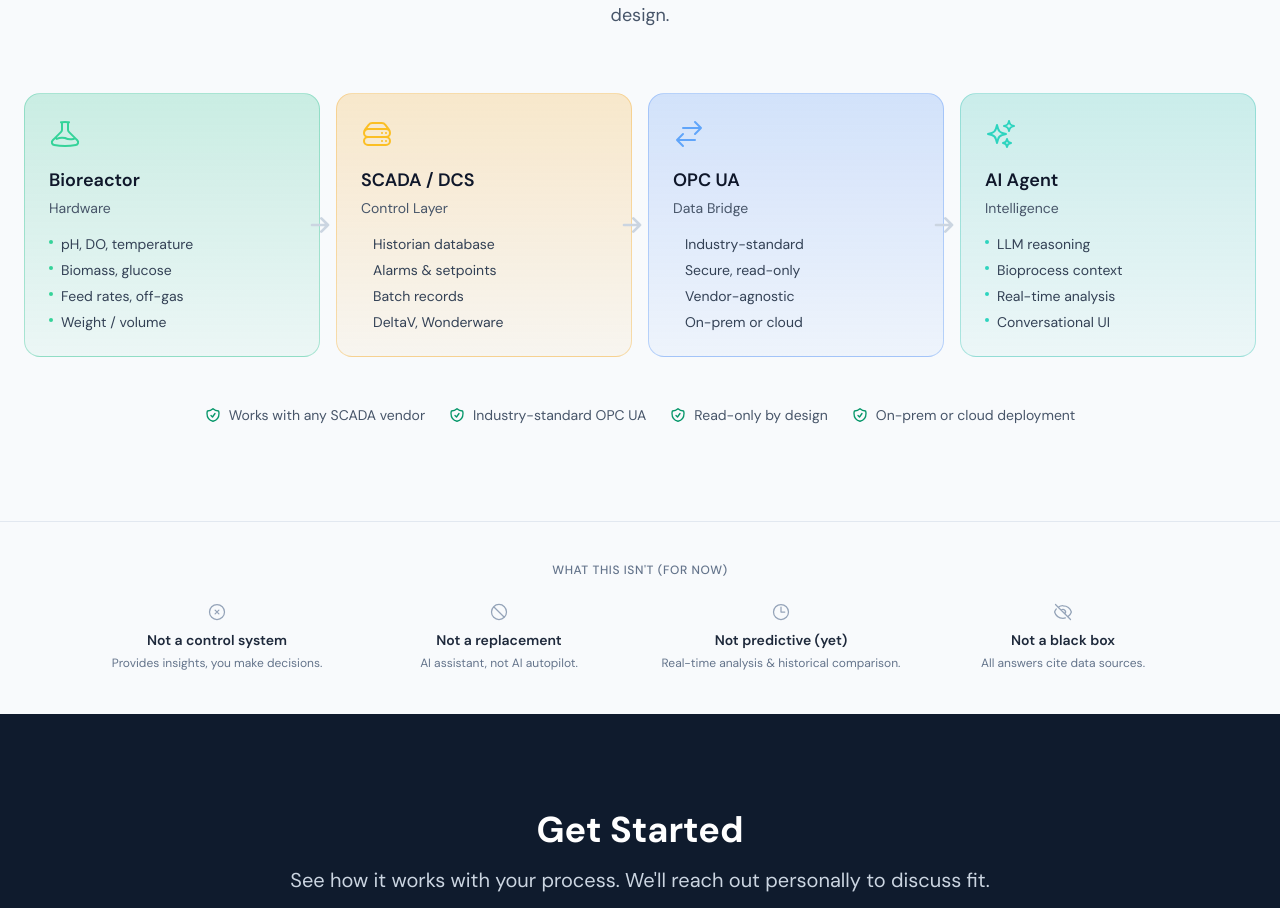
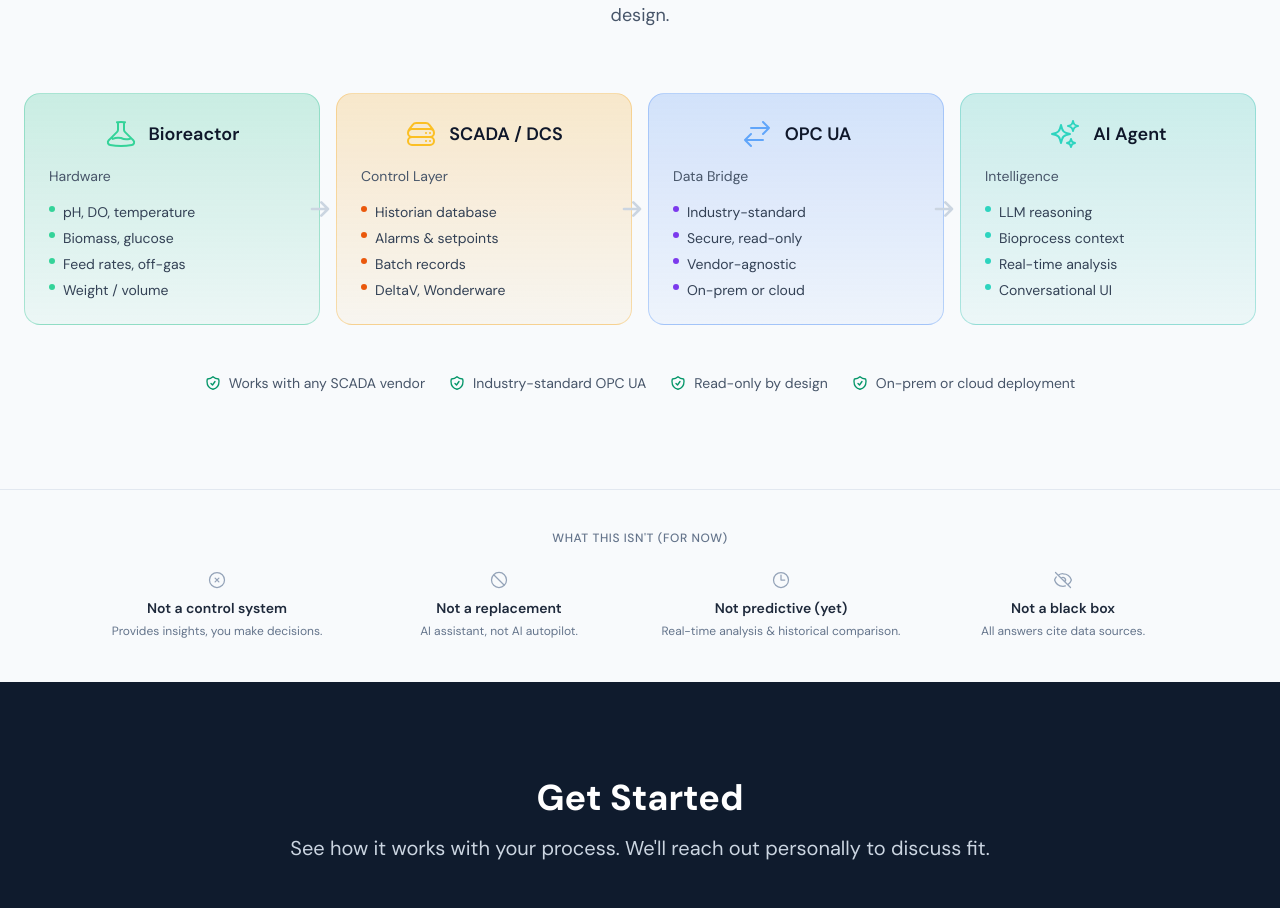
Before and after one commit to eyal-algocell/bioreactorai_landing_page, a Next.js app: page / in a window 1280 px wide. Shown: the part 3084-3992 px from the top of the page. Built offline with nearby package versions, Linux system fonts and the light colour scheme.

Commit message:
fix(architecture): icon+title centered, uniform bullet sizes, spacing

```diff
--- a/components/Architecture.tsx
+++ b/components/Architecture.tsx
@@ -7,6 +7,8 @@ const layers = [
     color: 'from-emerald-500/20 to-emerald-500/5',
     borderColor: 'border-emerald-500/30',
     iconColor: 'text-emerald-400',
+    bulletColor: 'bg-emerald-400',
+    bulletSize: 'w-1.5 h-1.5',
     icon: (
       <svg className="w-8 h-8" fill="none" viewBox="0 0 24 24" stroke="currentColor" strokeWidth={1.5}>
         <path strokeLinecap="round" strokeLinejoin="round" d="M9.75 3.104v5.714a2.25 2.25 0 01-.659 1.591L5 14.5M9.75 3.104c-.251.023-.501.05-.75.082m.75-.082a24.301 24.301 0 014.5 0m0 0v5.714c0 .597.237 1.17.659 1.591L19.8 15.3M14.25 3.104c.251.023.501.05.75.082M19.8 15.3l-1.57.393A9.065 9.065 0 0112 15a9.065 9.065 0 00-6.23.693L5 14.5m14.8.8l1.402 1.402c1.232 1.232.65 3.318-1.067 3.611A48.309 48.309 0 0112 21c-2.773 0-5.491-.235-8.135-.687-1.718-.293-2.3-2.379-1.067-3.61L5 14.5" />
@@ -20,6 +22,8 @@ const layers = [
     color: 'from-amber-500/20 to-amber-500/5',
     borderColor: 'border-amber-500/30',
     iconColor: 'text-amber-400',
+    bulletColor: 'bg-orange-600',
+    bulletSize: 'w-1.5 h-1.5',
     icon: (
       <svg className="w-8 h-8" fill="none" viewBox="0 0 24 24" stroke="currentColor" strokeWidth={1.5}>
         <path strokeLinecap="round" strokeLinejoin="round" d="M5.25 14.25h13.5m-13.5 0a3 3 0 01-3-3m3 3a3 3 0 100 6h13.5a3 3 0 100-6m-16.5-3a3 3 0 013-3h13.5a3 3 0 013 3m-19.5 0a4.5 4.5 0 01.9-2.7L5.737 5.1a3.375 3.375 0 012.7-1.35h7.126c1.062 0 2.062.5 2.7 1.35l2.587 3.45a4.5 4.5 0 01.9 2.7m0 0a3 3 0 01-3 3m0 3h.008v.008h-.008v-.008zm0-6h.008v.008h-.008v-.008zm-3 6h.008v.008h-.008v-.008zm0-6h.008v.008h-.008v-.008z" />
@@ -33,6 +37,8 @@ const layers = [
     color: 'from-blue-500/20 to-blue-500/5',
     borderColor: 'border-blue-500/30',
     iconColor: 'text-blue-400',
+    bulletColor: 'bg-violet-600',
+    bulletSize: 'w-1.5 h-1.5',
     icon: (
       <svg className="w-8 h-8" fill="none" viewBox="0 0 24 24" stroke="currentColor" strokeWidth={1.5}>
         <path strokeLinecap="round" strokeLinejoin="round" d="M7.5 21L3 16.5m0 0L7.5 12M3 16.5h13.5m0-13.5L21 7.5m0 0L16.5 12M21 7.5H7.5" />
@@ -46,6 +52,8 @@ const layers = [
     color: 'from-teal-500/20 to-teal-500/5',
     borderColor: 'border-teal-500/30',
     iconColor: 'text-teal-400',
+    bulletColor: 'bg-teal-400',
+    bulletSize: 'w-1.5 h-1.5',
     icon: (
       <svg className="w-8 h-8" fill="none" viewBox="0 0 24 24" stroke="currentColor" strokeWidth={1.5}>
         <path strokeLinecap="round" strokeLinejoin="round" d="M9.813 15.904L9 18.75l-.813-2.846a4.5 4.5 0 00-3.09-3.09L2.25 12l2.846-.813a4.5 4.5 0 003.09-3.09L9 5.25l.813 2.846a4.5 4.5 0 003.09 3.09L15.75 12l-2.846.813a4.5 4.5 0 00-3.09 3.09zM18.259 8.715L18 9.75l-.259-1.035a3.375 3.375 0 00-2.455-2.456L14.25 6l1.036-.259a3.375 3.375 0 002.455-2.456L18 2.25l.259 1.035a3.375 3.375 0 002.455 2.456L21.75 6l-1.036.259a3.375 3.375 0 00-2.455 2.456zM16.894 20.567L16.5 21.75l-.394-1.183a2.25 2.25 0 00-1.423-1.423L13.5 18.75l1.183-.394a2.25 2.25 0 001.423-1.423l.394-1.183.394 1.183a2.25 2.25 0 001.423 1.423l1.183.394-1.183.394a2.25 2.25 0 00-1.423 1.423z" />
@@ -72,13 +80,15 @@ export default function Architecture() {
           {layers.map((layer, i) => (
             <div key={i} className="relative">
               <div className={`bg-gradient-to-b ${layer.color} border ${layer.borderColor} rounded-2xl p-6 h-full`}>
-                <div className={`${layer.iconColor} mb-4`}>{layer.icon}</div>
-                <h3 className="text-slate-900 font-semibold text-lg mb-1">{layer.label}</h3>
+                <div className="flex items-center justify-center gap-3 mb-4">
+                  <div className={`${layer.iconColor} flex-shrink-0`}>{layer.icon}</div>
+                  <h3 className="text-slate-900 font-semibold text-lg">{layer.label}</h3>
+                </div>
                 <p className="text-slate-600 text-sm mb-4">{layer.sublabel}</p>
                 <ul className="space-y-1.5">
                   {layer.details.map((d, j) => (
                     <li key={j} className="text-slate-700 text-sm flex items-start gap-2">
-                      <span className={`mt-1.5 w-1 h-1 rounded-full ${layer.iconColor.replace('text-', 'bg-')} flex-shrink-0`} />
+                      <span className={`mt-1 ${layer.bulletSize} rounded-full ${layer.bulletColor} flex-shrink-0`} />
                       {d}
                     </li>
                   ))}
```
